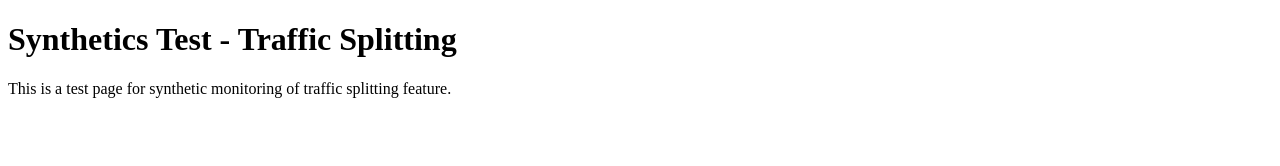
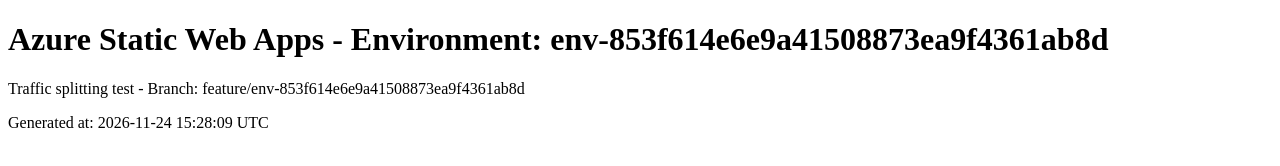
Before and after one commit to static-web-apps-testing-org/synthetics-swa-traffic-853f614e6e9a41508873ea9f4361ab8d, a plain HTML site: page index.html in a window 1280 px wide. Drawn offline with Linux system fonts and the light colour scheme.

Commit message:
Update index.html for env-853f614e6e9a41508873ea9f4361ab8d

```diff
--- a/index.html
+++ b/index.html
@@ -1,10 +1,11 @@
 <!DOCTYPE html>
 <html>
 <head>
-<title>Synthetics Test - Traffic Splitting</title>
+<title>Environment: env-853f614e6e9a41508873ea9f4361ab8d</title>
 </head>
 <body>
-<h1>Synthetics Test - Traffic Splitting</h1>
-<p>This is a test page for synthetic monitoring of traffic splitting feature.</p>
+<h1>Azure Static Web Apps - Environment: env-853f614e6e9a41508873ea9f4361ab8d</h1>
+<p>Traffic splitting test - Branch: feature/env-853f614e6e9a41508873ea9f4361ab8d</p>
+<p>Generated at: 2026-11-24 15:28:09 UTC</p>
 </body>
 </html>
```
